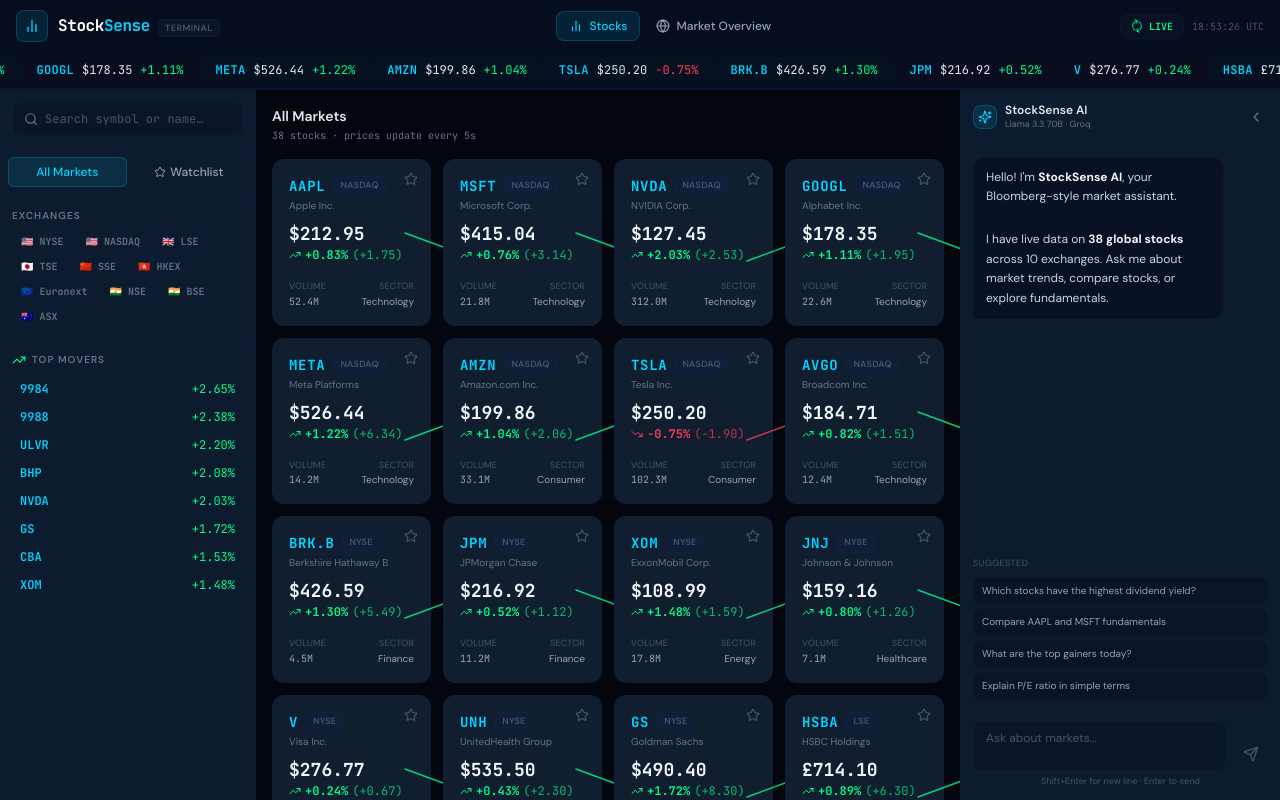
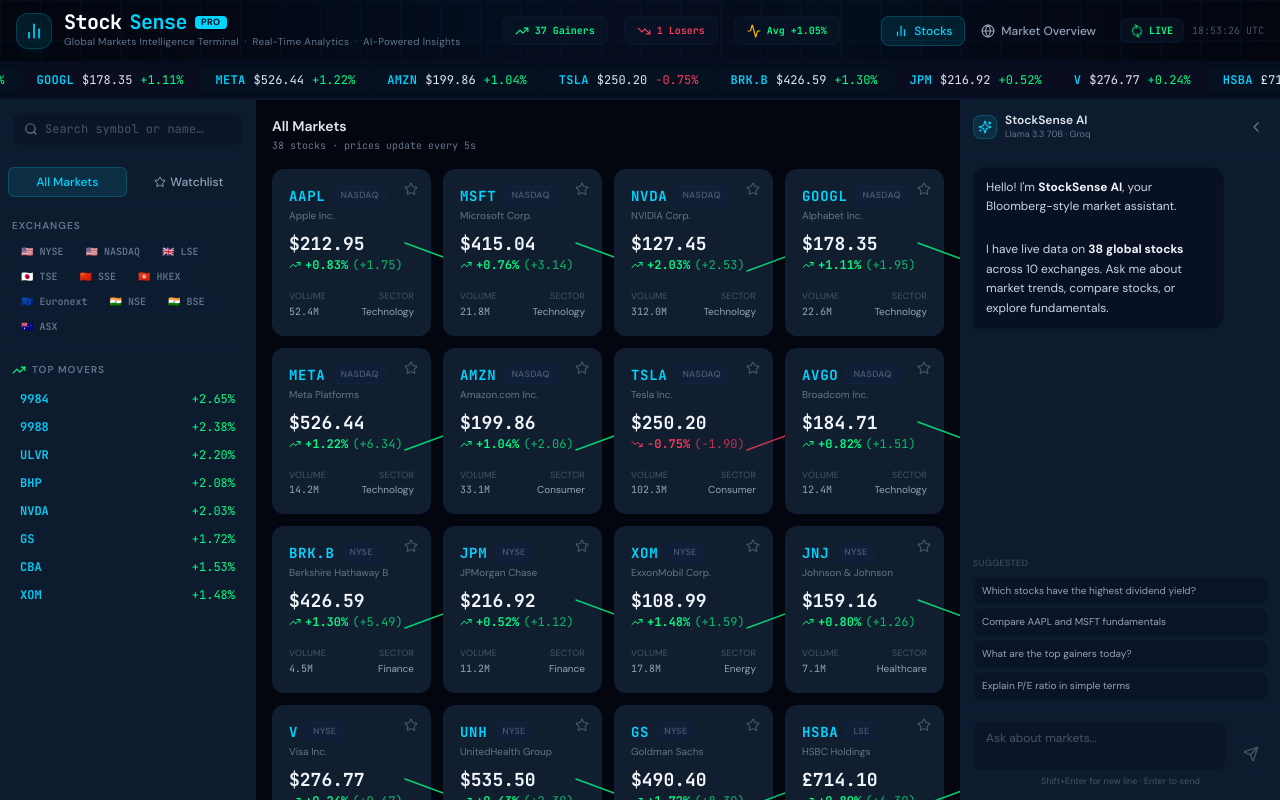
Before and after one commit to somnathkarforma/global-stock-market-app, a React (Vite) app: page / in a window 1280 px wide. Built offline with nearby package versions, Linux system fonts and the light colour scheme.

Commit message:
feat: add enterprise-grade header banner with live market pulse

```diff
--- a/src/App.tsx
+++ b/src/App.tsx
@@ -1,5 +1,5 @@
 import { useState, useMemo } from 'react';
-import { BarChart2, Globe, RefreshCw } from 'lucide-react';
+import { BarChart2, Globe, RefreshCw, TrendingUp, TrendingDown, Activity } from 'lucide-react';
 import { STOCKS, TICKER_BAR_SYMBOLS, Stock } from './data/mockData';
 import { useLivePrices } from './hooks/useLivePrices';
 import { useWatchlist } from './hooks/useWatchlist';
@@ -59,24 +59,66 @@
     setSelectedStock(stock);
   };
 
+  // Market summary stats for header banner
+  const marketStats = useMemo(() => {
+    const gainers = liveStocks.filter(s => s.changePercent > 0).length;
+    const losers = liveStocks.filter(s => s.changePercent < 0).length;
+    const avgChange = liveStocks.reduce((acc, s) => acc + s.changePercent, 0) / liveStocks.length;
+    return { gainers, losers, avgChange };
+  }, [liveStocks]);
+
   return (
     <div className="flex flex-col h-screen bg-navy-950 overflow-hidden">
       {/* Fixed top navbar */}
       <header className="flex-shrink-0 bg-navy-900 border-b border-navy-700/50 z-20">
-        <div className="flex items-center justify-between px-4 py-2.5">
-          {/* Logo */}
-          <div className="flex items-center gap-2.5">
-            <div className="w-8 h-8 rounded-lg bg-accent-cyan/10 border border-accent-cyan/20 flex items-center justify-center">
-              <BarChart2 className="w-4 h-4 text-accent-cyan" />
+
+        {/* ── Enterprise Hero Banner ───────────────────────────────────────── */}
+        <div className="relative overflow-hidden bg-gradient-to-r from-navy-950 via-navy-900 to-navy-950 border-b border-navy-700/30">
+          {/* Subtle grid overlay */}
+          <div className="absolute inset-0 opacity-[0.035]"
+            style={{ backgroundImage: 'linear-gradient(#00d4ff 1px, transparent 1px), linear-gradient(90deg, #00d4ff 1px, transparent 1px)', backgroundSize: '40px 40px' }} />
+          {/* Glow accents */}
+          <div className="absolute left-1/4 top-0 w-64 h-8 bg-accent-cyan/5 blur-2xl rounded-full" />
+          <div className="absolute right-1/4 top-0 w-48 h-8 bg-accent-green/5 blur-2xl rounded-full" />
+
+          <div className="relative flex items-center justify-between px-4 py-3">
+            {/* Left — branding */}
+            <div className="flex items-center gap-3">
+              <div className="w-9 h-9 rounded-xl bg-accent-cyan/10 border border-accent-cyan/20 flex items-center justify-center shadow-lg shadow-accent-cyan/5">
+                <BarChart2 className="w-5 h-5 text-accent-cyan" />
               </div>
               <div>
-              <span className="font-mono text-base font-bold text-white tracking-tight">Stock</span>
-              <span className="font-mono text-base font-bold text-accent-cyan tracking-tight">Sense</span>
-              <span className="ml-2 text-[9px] font-semibold text-slate-600 bg-navy-800 border border-navy-700/40 rounded px-1.5 py-0.5 uppercase tracking-wider">Terminal</span>
+                <div className="flex items-center gap-2">
+                  <span className="font-mono text-xl font-bold text-white tracking-tight leading-none">Stock</span>
+                  <span className="font-mono text-xl font-bold text-accent-cyan tracking-tight leading-none">Sense</span>
+                  <span className="text-[9px] font-bold text-navy-900 bg-accent-cyan rounded px-1.5 py-0.5 uppercase tracking-wider leading-none">PRO</span>
+                </div>
+                <p className="text-[10px] text-slate-500 mt-0.5 font-sans tracking-wide">
+                  Global Markets Intelligence Terminal &nbsp;·&nbsp; Real-Time Analytics &nbsp;·&nbsp; AI-Powered Insights
+                </p>
               </div>
             </div>
 
-          {/* Main nav */}
+            {/* Center — live market pulse */}
+            <div className="hidden md:flex items-center gap-4">
+              <div className="flex items-center gap-1.5 bg-navy-800/60 border border-navy-700/40 rounded-lg px-3 py-1.5">
+                <TrendingUp className="w-3.5 h-3.5 text-accent-green" />
+                <span className="text-[10px] font-mono text-accent-green font-semibold">{marketStats.gainers} Gainers</span>
+              </div>
+              <div className="flex items-center gap-1.5 bg-navy-800/60 border border-navy-700/40 rounded-lg px-3 py-1.5">
+                <TrendingDown className="w-3.5 h-3.5 text-accent-red" />
+                <span className="text-[10px] font-mono text-accent-red font-semibold">{marketStats.losers} Losers</span>
+              </div>
+              <div className="flex items-center gap-1.5 bg-navy-800/60 border border-navy-700/40 rounded-lg px-3 py-1.5">
+                <Activity className="w-3.5 h-3.5 text-accent-amber" />
+                <span className={`text-[10px] font-mono font-semibold ${marketStats.avgChange >= 0 ? 'text-accent-green' : 'text-accent-red'}`}>
+                  Avg {marketStats.avgChange >= 0 ? '+' : ''}{marketStats.avgChange.toFixed(2)}%
+                </span>
+              </div>
+            </div>
+
+            {/* Right — nav + live clock */}
+            <div className="flex items-center gap-3">
               <nav className="flex items-center gap-1">
                 <button
                   onClick={() => setMainView('stocks')}
@@ -101,8 +143,6 @@
                   Market Overview
                 </button>
               </nav>
-
-          {/* Live indicator */}
               <div className="flex items-center gap-2">
                 <div className="flex items-center gap-1.5 bg-navy-800/60 border border-navy-700/40 rounded-lg px-2.5 py-1">
                   <RefreshCw className="w-3 h-3 text-accent-green animate-spin" style={{ animationDuration: '3s' }} />
@@ -113,6 +153,9 @@
                 </div>
               </div>
             </div>
+          </div>
+        </div>
+
         {/* Ticker bar */}
         <TickerBar stocks={tickerStocks} lastUpdated={lastUpdated} />
       </header>
```
Also changed, not shown: 2 other files (tests, documents, lock files or other folders). Lines whose indentation alone changed are shown as unchanged.
